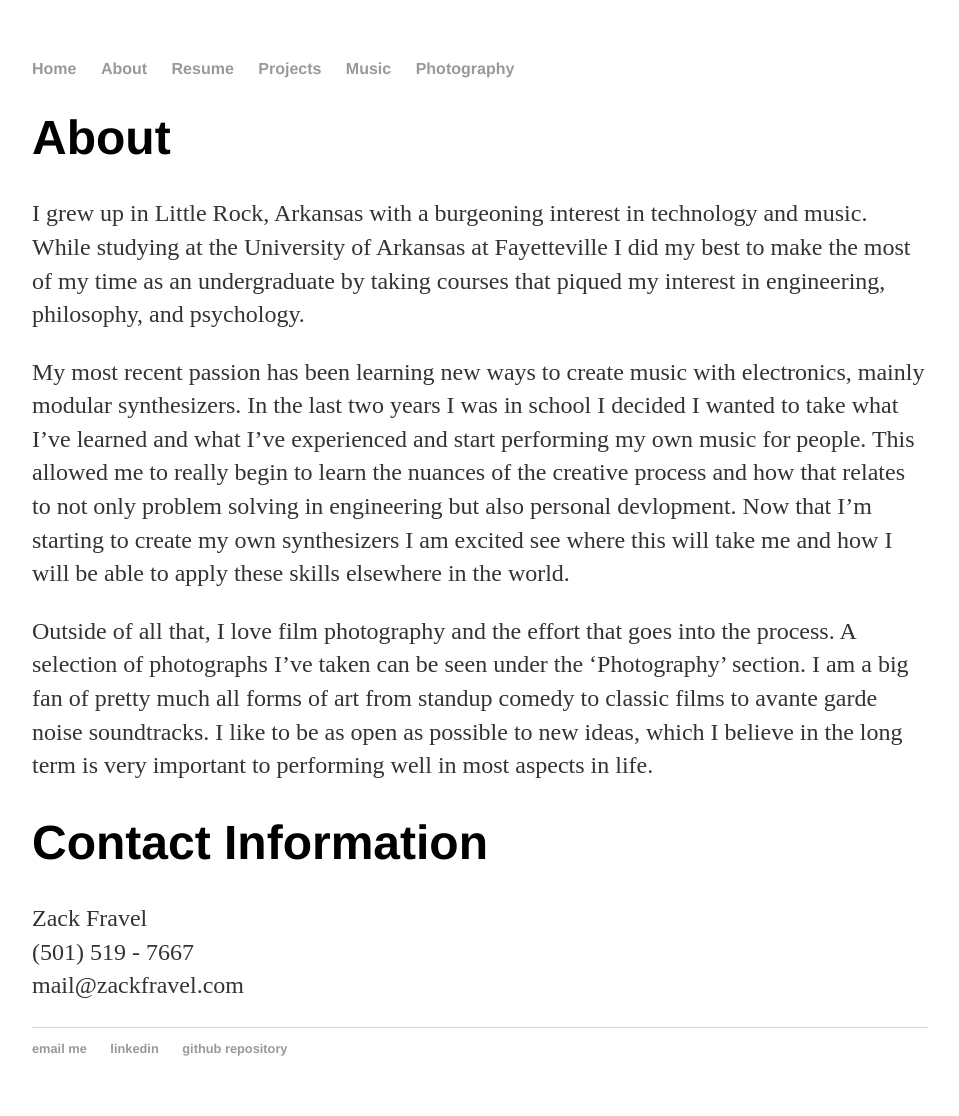
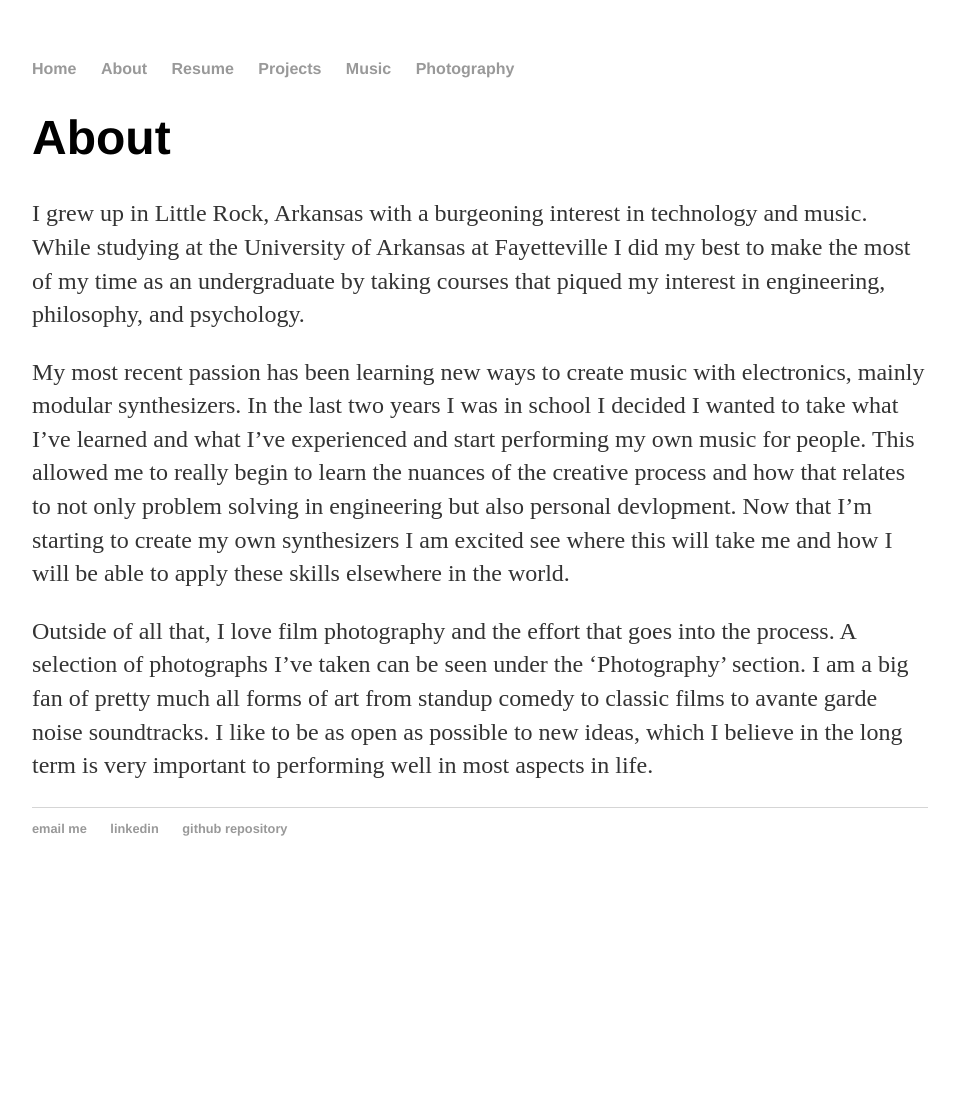
Before and after one commit to zackfravel/zackfravel.github.io, a Jekyll site: the page built from about/index.md, in a window 1280 px wide. Shown: the whole page, without its empty margins (160-1119 px from the left). Built offline with Jekyll 4.4.1, drawn with Linux system fonts in a browser that asks for light colours; after the commit the page ends 900 px from its top, so only the background shows below that.

Commit message:
removed contact info

```diff
--- a/about/index.md
+++ b/about/index.md
@@ -8,8 +8,3 @@ I grew up in Little Rock, Arkansas with a burgeoning interest in technology and
 My most recent passion has been learning new ways to create music with electronics, mainly modular synthesizers. In the last two years I was in school I decided I wanted to take what I've learned and what I've experienced and start performing my own music for people. This allowed me to really begin to learn the nuances of the creative process and how that relates to not only problem solving in engineering but also personal devlopment. Now that I'm starting to create my own synthesizers I am excited see where this will take me and how I will be able to apply these skills elsewhere in the world.
 
 Outside of all that, I love film photography and the effort that goes into the process. A selection of photographs I've taken can be seen under the 'Photography' section. I am a big fan of pretty much all forms of art from standup comedy to classic films to avante garde noise soundtracks. I like to be as open as possible to new ideas, which I believe in the long term is very important to performing well in most aspects in life.
-
-# Contact Information
-Zack Fravel
-(501) 519 - 7667
-mail@zackfravel.com
```
